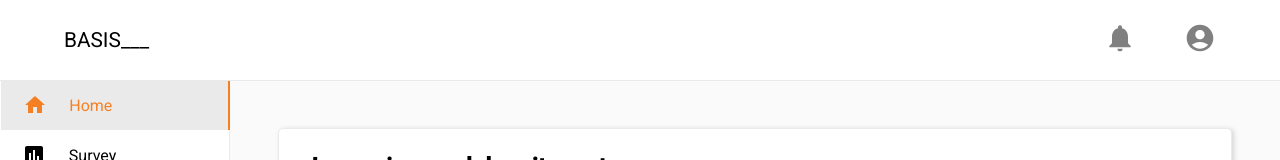
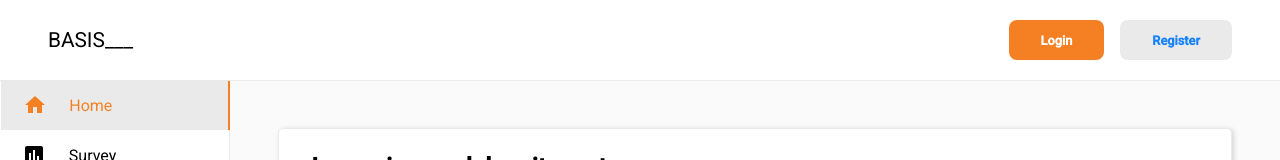
Before and after one commit to rg-km/final-project-engineering-6, a React (Create React App) app in the folder frontend/: page / in a window 1280 px wide. Shown: the top 160 px of the page. Built offline with nearby package versions, Linux system fonts and the light colour scheme.

Commit message:
fix: style navbar

```diff
--- a/frontend/src/components/navbar/Navbar.jsx
+++ b/frontend/src/components/navbar/Navbar.jsx
@@ -10,7 +10,7 @@ import NotificationsIcon from '@mui/icons-material/Notifications';
 
 const Navbar = ({ openSidebar }) => {
   // const [user, setUser] = useState({});
-  const [isLoggedIn, setIsloggedin] = useState(true);
+  const [isLoggedIn, setIsloggedin] = useState(false);
   return (
     <div>
       <header>
--- a/frontend/src/components/navbar/Navbar.scss
+++ b/frontend/src/components/navbar/Navbar.scss
@@ -1,4 +1,4 @@
-@import "../../App.scss";
+@import '../../App.scss';
 header {
   border-bottom: 1px solid $Border;
   background-color: $Light;
@@ -7,9 +7,9 @@ header {
   z-index: 100;
   // position: fixed;
   nav {
-    width: 90%;
+    width: 100%;
     height: 10vh;
-    margin: 0 auto;
+    padding: 0 3rem;
     display: flex;
     justify-content: space-between;
     align-items: center;
```
